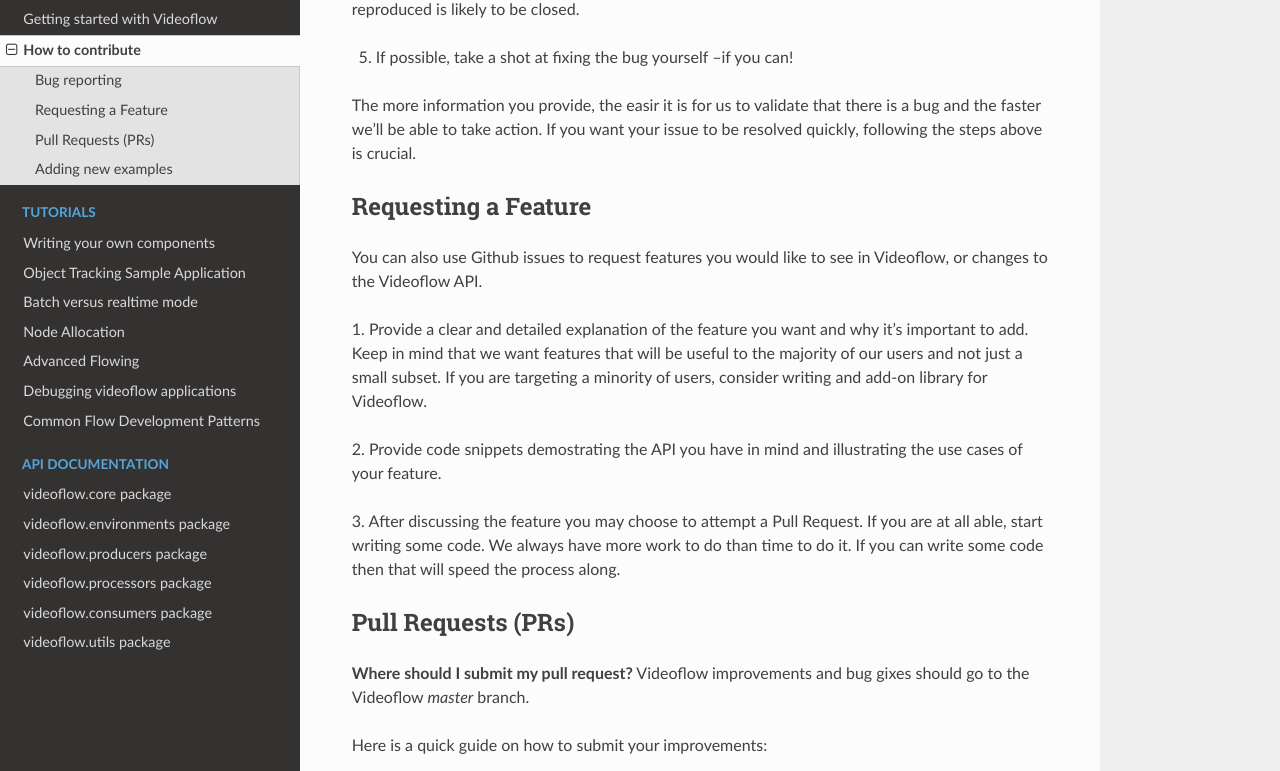
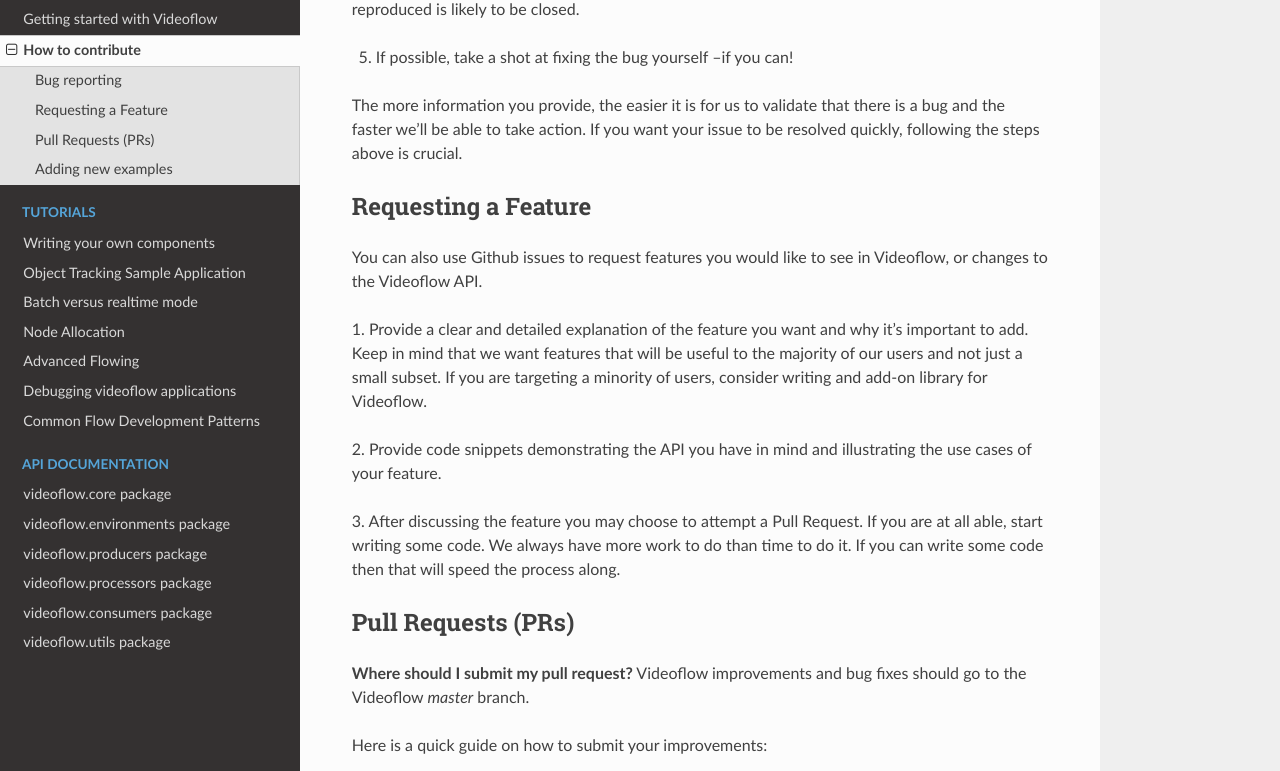
Before and after one commit to videoflow/videoflow, a Sphinx documentation site: the page built from docs/source/first-steps/how-to-contribute.rst, in a window 1280 px wide and 1400 px high, scrolled down 512 px. Shown: the part 162-933 px from the top of the window. Built offline with Sphinx 7.4.7 and the Read the Docs theme 2.0.0, drawn with Linux system fonts in a browser that asks for light colours.

Commit message:
Update how-to-contribute.rst

```diff
--- a/docs/source/first-steps/how-to-contribute.rst
+++ b/docs/source/first-steps/how-to-contribute.rst
@@ -29,7 +29,7 @@ Any issue that cannot be reproduced is likely to be closed.
 
 5. If possible, take a shot at fixing the bug yourself --if you can!
 
-The more information you provide, the easir it is for us to validate that
+The more information you provide, the easier it is for us to validate that
 there is a bug and the faster we'll be able to take action.
 If you want your issue to be resolved quickly, following the steps
 above is crucial.
@@ -46,7 +46,7 @@ users and not just a small subset.  If you are targeting
 a minority of users, consider writing and add-on library
 for Videoflow.
 
-2. Provide code snippets demostrating the API you have in
+2. Provide code snippets demonstrating the API you have in
 mind and illustrating the use cases of your feature.
 
 3. After discussing the feature you may choose to attempt
@@ -58,7 +58,7 @@ the process along.
 Pull Requests (PRs)
 -------------------
 **Where should I submit my pull request?** Videoflow
-improvements and bug gixes should go to the Videoflow
+improvements and bug fixes should go to the Videoflow
 `master` branch.
 
 Here is a quick guide on how to submit your improvements::
```
